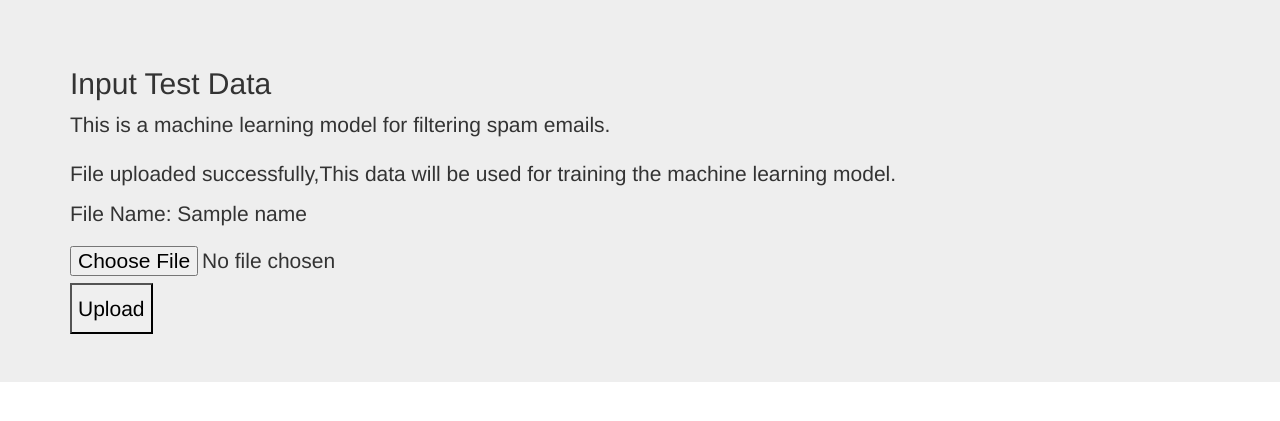
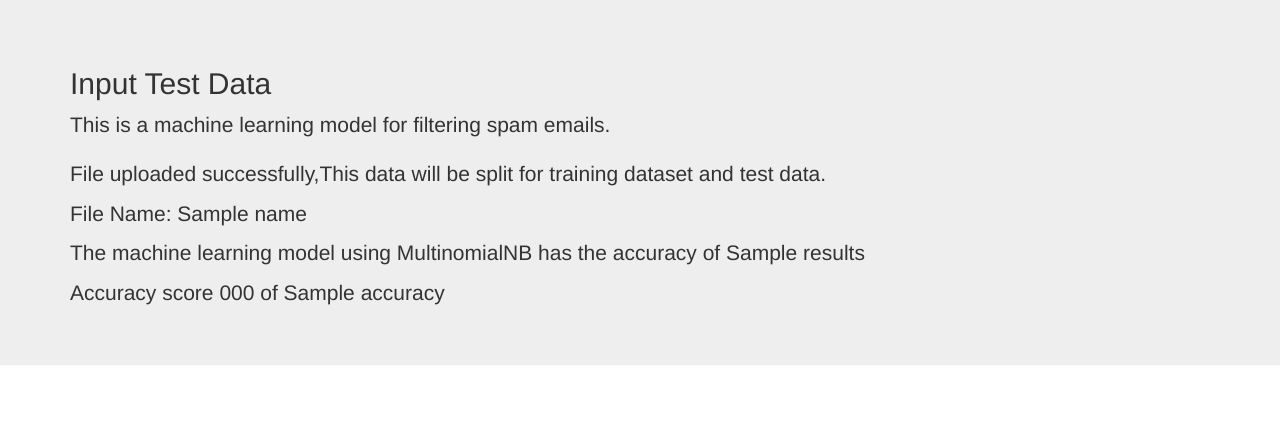
Before and after one commit to vinayaksh42/vinayaksh42-gmail.com, a Flask app: template FlaskWebProject1/templates/contact.html in a window 1280 px wide. Shown: the part 51-472 px from the top of the page. Run offline with Flask 2, Linux system fonts and the light colour scheme; the template is opened without the code that fills it: most values are stand-ins (such as "Sample title", 1, 10 or a date in 2020).

Commit message:
Update contact.html

```diff
--- a/FlaskWebProject1/templates/contact.html
+++ b/FlaskWebProject1/templates/contact.html
@@ -31,11 +31,10 @@
         <div class="container">
             <h2 class="display-4">Input Test Data</h2>
             <p class="lead">This is a machine learning model for filtering spam emails.</p>
-            <p>File uploaded successfully,This data will be used for training the machine learning model.</p>
+            <p>File uploaded successfully,This data will be split for training dataset and test data.</p>
             <p>File Name: {{name}}</p>
-            <form action="/contact1" method="post" enctype="multipart/form-data">
-                <input type="file" name="file1" />
-                <input type="submit" value="Upload">
+            <p>The machine learning model using MultinomialNB has the accuracy of {{results}}</p>
+            <p>Accuracy score {{numbers}} of {{accuracy}}</p>
         </div>
     </div>
 
```
